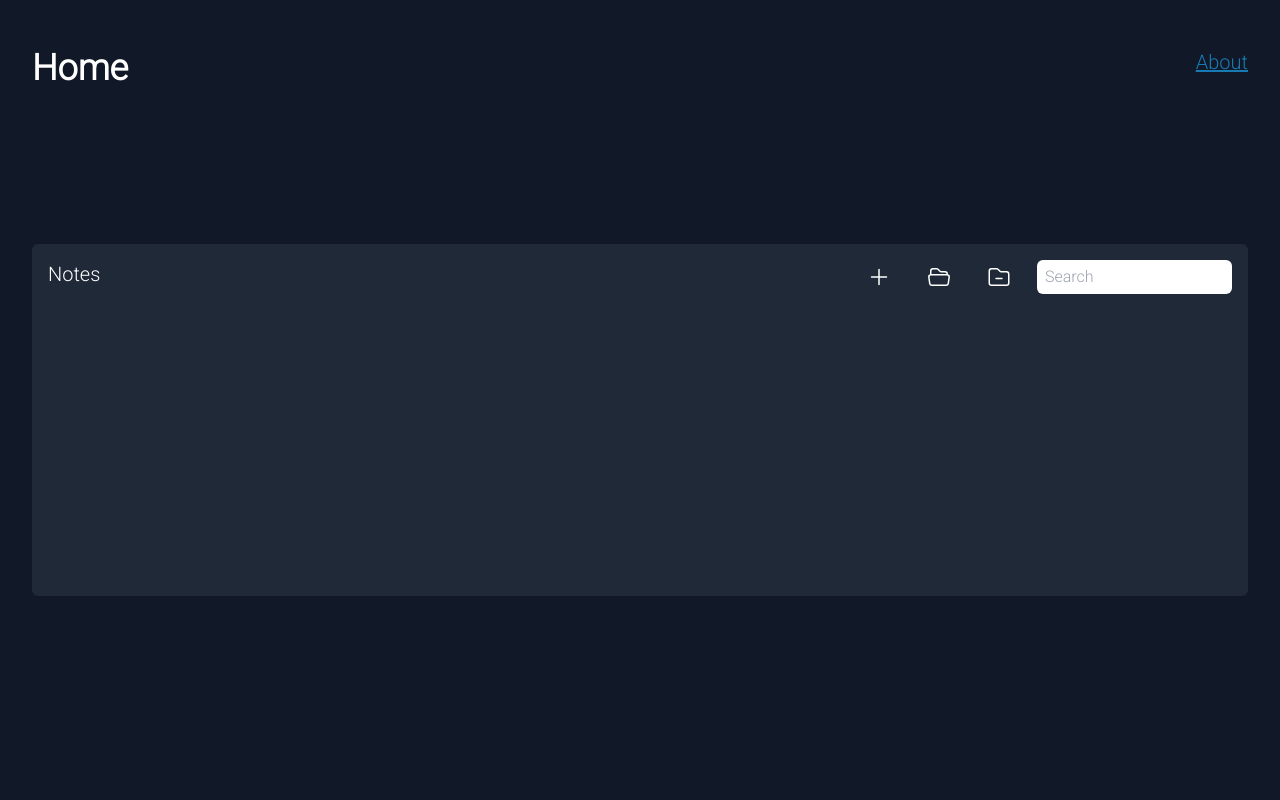
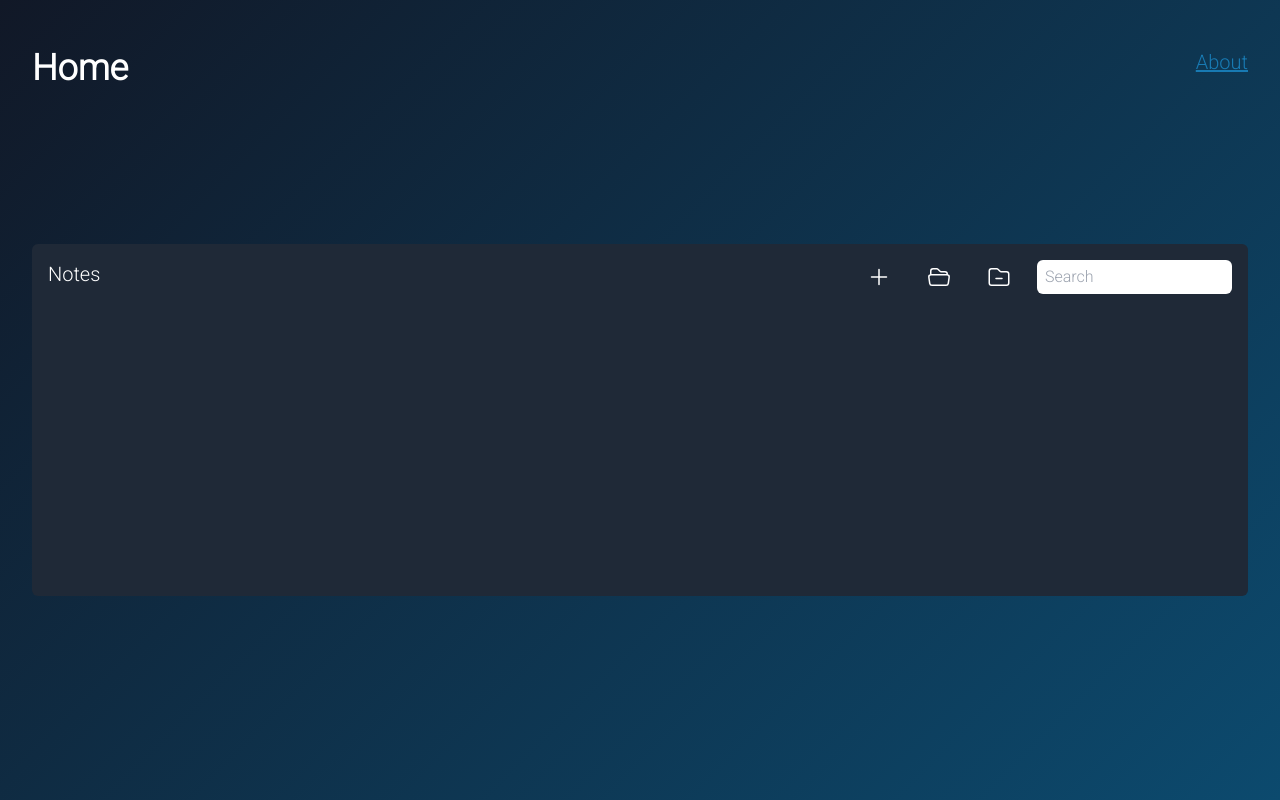
Before and after one commit to tanndlin/NoteTaker, a React (Create React App) app: page / in a window 1280 px wide. Built offline with nearby package versions, Linux system fonts and the light colour scheme; the HTML template or start-up script is replaced by a standard one.

Commit message:
Background Gradient

```diff
--- a/src/index.scss
+++ b/src/index.scss
@@ -12,7 +12,8 @@ body {
   -webkit-font-smoothing: antialiased;
   -moz-osx-font-smoothing: grayscale;
   color: white;
-  @apply bg-primary;
+  // @apply bg-primary;
+  background: linear-gradient(135deg, rgb(17 24 39) 0%, rgb(12 74 110) 100%);
 }
 
 code {
--- a/src/pages/home/HomePage.tsx
+++ b/src/pages/home/HomePage.tsx
@@ -148,7 +148,7 @@ const HomePage = (props: HomePageProps) => {
                     About
                 </a>
             </header>
-            <article className="bg-secondary w-full min-h-1/2 my-auto p-4 rounded-md overflow-auto">
+            <article className="bg-secondary container min-h-1/2 my-auto p-4 rounded-md overflow-auto">
                 <header className="flex justify-between mb-8">
                     <h2 className="text-xl">Notes</h2>
                     <div className="flex gap-4">
```
